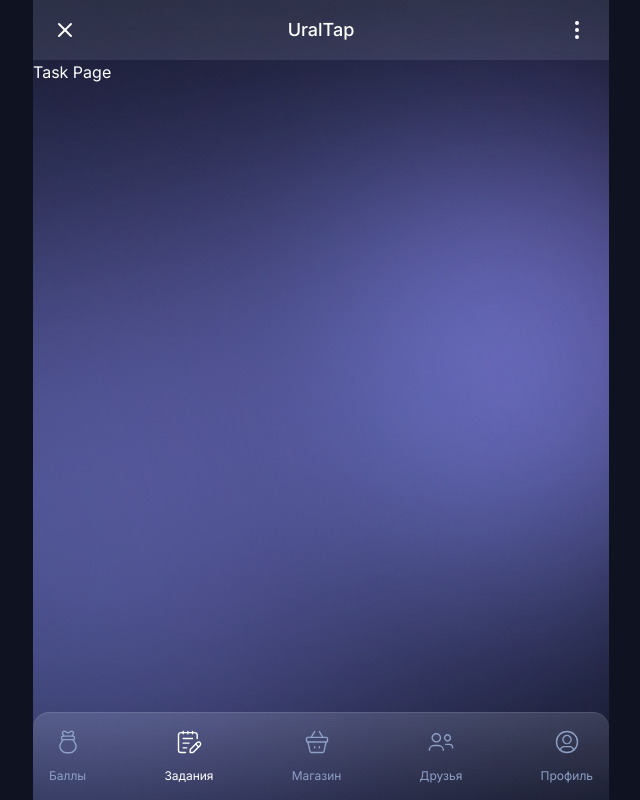
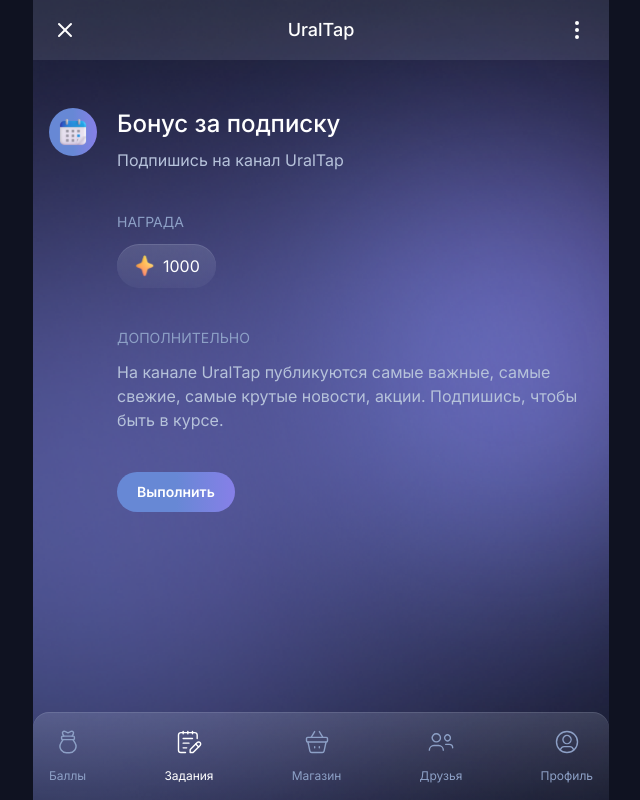
Before and after one commit to latipov-kama/ural-tap, a React (Vite) app: page /tasks/1 in a window 1280 px wide. Shown: the whole page, without its empty margins (319-959 px from the left). Built offline with nearby package versions, Linux system fonts and the light colour scheme.

Commit message:
TaskInfo page

```diff
--- a/src/components/task-item/TaskItem.tsx
+++ b/src/components/task-item/TaskItem.tsx
@@ -18,10 +18,6 @@
 const TaskItem: React.FC<props> = ({ task }) => {
   const [isOpen, setIsOpen] = useState(false);
   const navigate = useNavigate()
-
-  const handleOpen = () => {
-
-  }
 
   return (
     <div
--- a/src/screens/tasks/TaskInfo.tsx
+++ b/src/screens/tasks/TaskInfo.tsx
@@ -1,5 +1,9 @@
 import React from 'react'
 import { useParams } from "react-router-dom";
+import taskIcon from "../../assets/task-icon.svg"
+import sparkles from "../../assets/sparkles.svg"
+import Button from '../../components/ui/button/Button';
+import Badge from '../../components/ui/badge/Badge';
 
 const TaskInfo = () => {
   const { id } = useParams()
@@ -7,8 +11,34 @@
   console.log(id);
 
   return (
-    <div>
-      Task Page
+    <div className='py-8'>
+      <div className='flex gap-5 w-full p-4'>
+        <div className="min-w-12 h-12 rounded-full gradient_btn flex items-center justify-center">
+          <img src={taskIcon} alt="task" />
+        </div>
+
+        <div>
+          <h3 className="text-2xl font-medium mb-2">Бонус за подписку</h3>
+          <p className="text-base text-secondary">Подпишись на канал UralTap</p>
+
+          <div className="mt-10">
+            <p className='mb-3 text-primary text-sm uppercase'>Награда</p>
+            <Badge className='w-fit'>
+              <img src={sparkles} alt="sparkles" className="w-6 h-6" />
+              {/* {task.price.toLocaleString()} */}
+              1000
+            </Badge>
+          </div>
+
+          <div className='mt-10'>
+            <p className='mb-3 text-primary text-sm uppercase'>Дополнительно</p>
+            <p className='text-secondary text-base'>На канале UralTap публикуются самые важные, самые свежие, самые крутые новости, акции. Подпишись, чтобы быть в курсе.</p>
+          </div>
+          <Button className='mt-10'>
+            Выполнить
+          </Button>
+        </div>
+      </div>
     </div>
   )
 }
```
